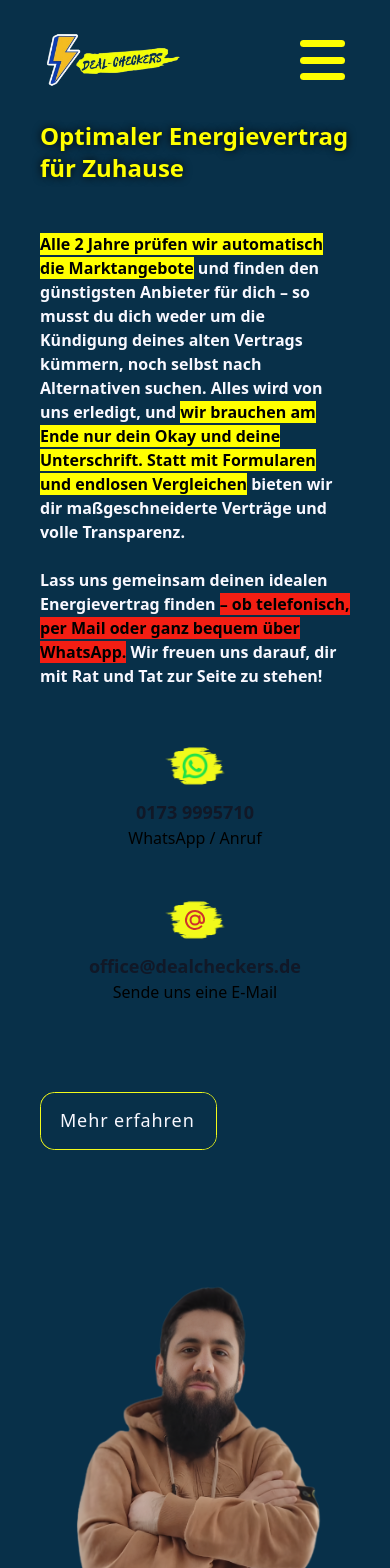
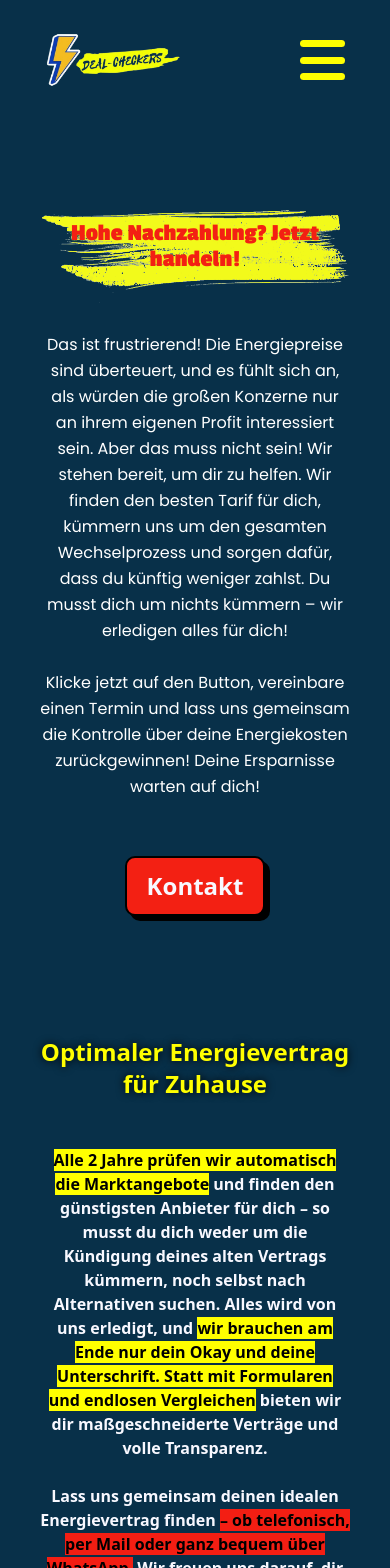
Before and after one commit to IshakAtes/energySales, an Angular app: page / in a window 390 px wide. Shown: the top 1568 px of the page. Built offline with nearby package versions, Linux system fonts and the light colour scheme.

Commit message:
our-service-component and call-to-meeting-component responsive up to 320px

```diff
--- a/src/app/call-to-meeting/call-to-meeting.component.html
+++ b/src/app/call-to-meeting/call-to-meeting.component.html
@@ -12,9 +12,14 @@
             <span>Termin vereinbaren</span>
         </button> -->
 
-        <button (click)="openDialog()" class="comic-button mt-14">
-            Termin vereinbaren
+        <button *ngIf="screenWidth;else buttonTemplate" (click)="openDialog()" class="comic-button mt-14">
+            Kontakt
         </button>
+        <ng-template #buttonTemplate>
+            <button (click)="openDialog()" class="comic-button mt-14">
+                Termin vereinbaren
+            </button>
+        </ng-template>
 
         <!-- dialog -->
         <div class="dialogContainer">
--- a/src/app/call-to-meeting/call-to-meeting.component.scss
+++ b/src/app/call-to-meeting/call-to-meeting.component.scss
@@ -49,77 +49,6 @@ section h2 {
     color: #F32013;
     text-shadow: 0px 0px 2px rgba(242, 250, 27, 0.8);
 }
-
-
-
-
-// button
-/* From Uiverse.io by abrahamcalsin */
-// button {
-//     margin-top: 60px;
-//     position: relative;
-//     display: flex;
-//     justify-content: center;
-//     align-items: center;
-//     border-radius: 5px;
-//     background: #F2FA1B;
-//     font-family: "Montserrat", sans-serif;
-//     box-shadow: 0px 6px 24px 0px rgba(0, 0, 0, 0.2);
-//     overflow: hidden;
-//     cursor: pointer;
-//     border: none;
-//     border-radius: 0.8em;
-// }
-
-// button:after {
-//     content: " ";
-//     width: 0%;
-//     height: 100%;
-//     background: #F32013;
-//     position: absolute;
-//     transition: all 0.4s ease-in-out;
-//     right: 0;
-// }
-
-// button:hover::after {
-//     right: auto;
-//     left: 0;
-//     width: 100%;
-// }
-
-// button span {
-//     text-align: center;
-//     text-decoration: none;
-//     width: 100%;
-//     padding: 18px 25px;
-//     color: #183153;
-//     font-size: 1.125em;
-//     font-weight: 700;
-//     letter-spacing: 0.3em;
-//     z-index: 20;
-//     transition: all 0.3s ease-in-out;
-// }
-
-// button:hover span {
-//     color: #fff;
-//     animation: scaleUp 0.3s ease-in-out;
-// }
-
-// @keyframes scaleUp {
-//     0% {
-//         transform: scale(1);
-//     }
-
-//     50% {
-//         transform: scale(0.95);
-//     }
-
-//     100% {
-//         transform: scale(1);
-//     }
-// }
-
-
 
 
 
@@ -315,3 +244,40 @@ section h2 {
   .brutal-subscribe__container:hover .brutal-subscribe__title {
     animation: glitch 0.3s infinite;
   }
+
+
+@media only screen and (max-width: 1200px) {
+  section {
+    padding: 220px 100px 0 100px;
+  }
+
+  section img {
+    width: 100%;
+  }
+
+}
+
+
+@media only screen and (max-width: 860px) {
+  section {
+    padding: 220px 40px 0 40px;
+  }
+
+  section p {
+    text-align: center;
+  }
+
+}
+
+
+@media only screen and (max-width: 460px) {
+  section {
+    padding: 220px 40px 0 40px;
+  }
+
+  section h2 {
+    text-align: center;
+    line-height: normal;
+  }
+
+}
--- a/src/app/call-to-meeting/call-to-meeting.component.ts
+++ b/src/app/call-to-meeting/call-to-meeting.component.ts
@@ -1,4 +1,4 @@
-import { NgIf } from '@angular/common';
+import { NgIf, NgTemplateOutlet } from '@angular/common';
 import { Component } from '@angular/core';
 
 @Component({
@@ -10,8 +10,12 @@ import { Component } from '@angular/core';
 })
 export class CallToMeetingComponent {
   toggleDialog: boolean = false;
+  screenWidth = window.innerWidth <= 400;
 
-  constructor() {}
+  constructor() {
+    console.log(this.screenWidth);
+
+  }
 
   openDialog() {
     this.toggleDialog = !this.toggleDialog;
--- a/src/app/main/main.component.html
+++ b/src/app/main/main.component.html
@@ -14,8 +14,8 @@
 
 <!-- Down-section for Beta Version -->
 <app-nav></app-nav>
+<app-call-to-meeting></app-call-to-meeting>
 <app-our-service></app-our-service>
 <app-sponsoring-banner></app-sponsoring-banner>
-<app-call-to-meeting></app-call-to-meeting>
 <app-contact-form id="formComponent"></app-contact-form>
 <app-footer></app-footer>
--- a/src/app/nav/nav.component.scss
+++ b/src/app/nav/nav.component.scss
@@ -48,7 +48,7 @@
 
 .navMobile {
     position: fixed;
-    z-index: 10;
+    z-index: 20;
     right: 0;
     left: 0;
     background-color: #083049;
--- a/src/app/our-service/our-service.component.scss
+++ b/src/app/our-service/our-service.component.scss
@@ -35,7 +35,6 @@ section {
 
 
 // Whatsapp
-
 .hover-image {
     width: 80px;
     height: 80px;
@@ -187,4 +186,17 @@ section {
         flex-direction: column;
         margin-bottom: 40px;
     }
+
+    .headline {
+        text-align: center;
+    }
+
+    .serviceContent {
+        text-align: center;
+    }
+
+    .cssbuttons-io {
+        display: block;
+        margin: 0 auto;
+    }
 }
```
